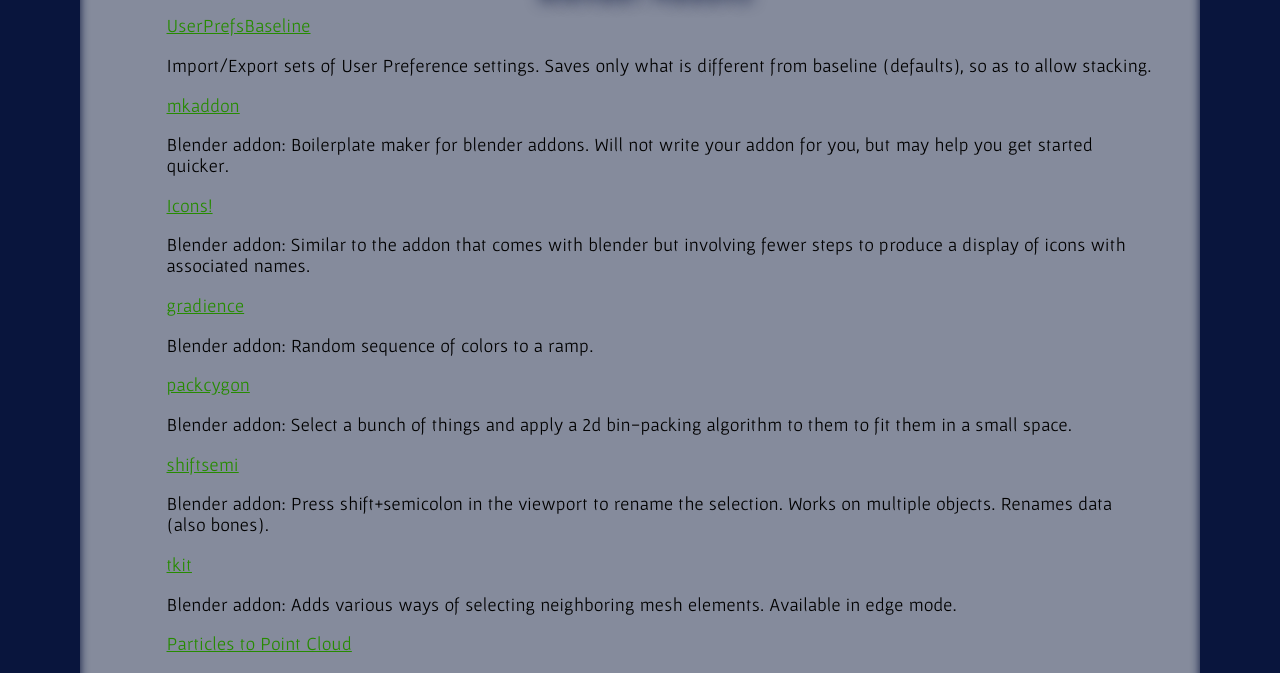
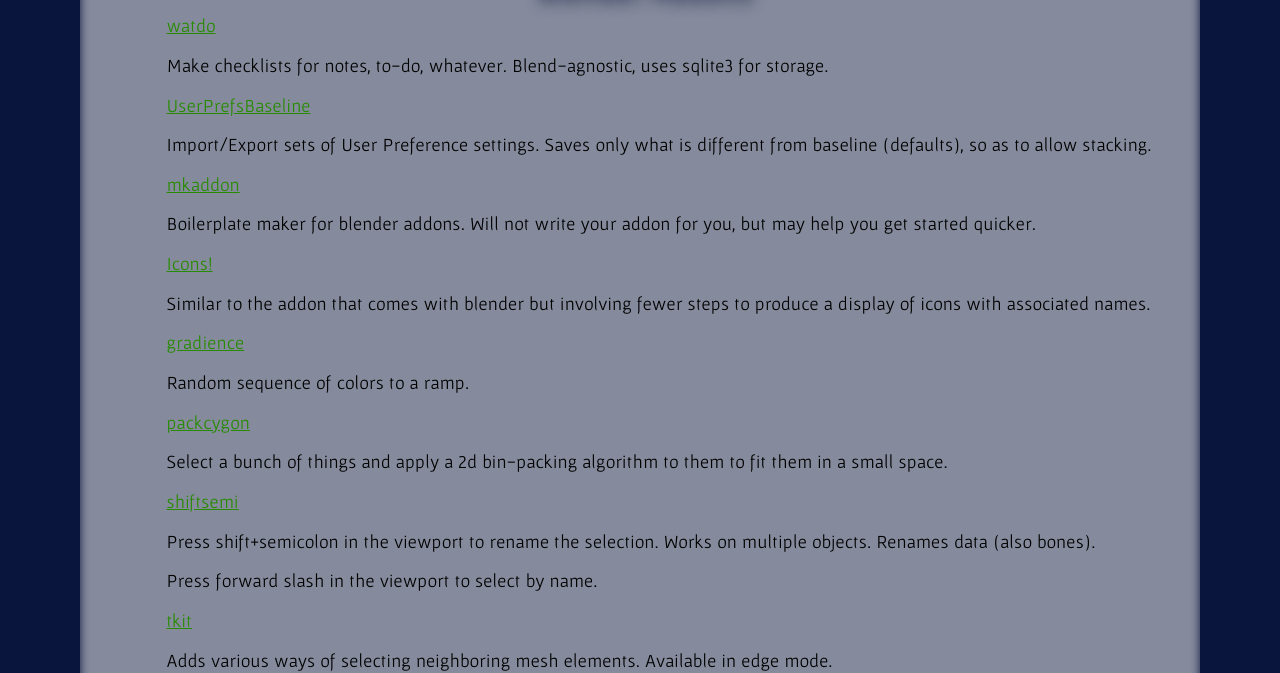
Before and after one commit to dustractor/dustractor.github.io, a plain HTML site: page index.html in a window 1280 px wide. Shown: the part 135-808 px from the top of the page. Drawn offline with Linux system fonts and the light colour scheme.

Commit message:
no see ums

```diff
--- a/index.html
+++ b/index.html
@@ -14,6 +14,12 @@
     <h2>Blender Addons</h2>
     <ul>
         <li>
+            <a href="/watdo">watdo</a>
+            <p>
+                Make checklists for notes, to-do, whatever.  Blend-agnostic, uses sqlite3 for storage.
+            </p>
+        </li>
+        <li>
             <a href="/UserPrefsBaseline">UserPrefsBaseline</a>
             <p>
                 Import/Export sets of User Preference settings.  Saves only what is different from baseline (defaults), so as to allow stacking.
@@ -22,43 +28,46 @@
         <li>
             <a href="/mkaddon">mkaddon</a>
             <p>
-                Blender addon: Boilerplate maker for blender addons.  Will not write your addon for you, but may help you get started quicker.
+                Boilerplate maker for blender addons.  Will not write your addon for you, but may help you get started quicker.
             </p>
         </li>
         <li>
             <a href="/Icons-">Icons!</a>
             <p>
-                Blender addon:  Similar to the addon that comes with blender but involving fewer steps to produce a display of icons with associated names.
+                Similar to the addon that comes with blender but involving fewer steps to produce a display of icons with associated names.
             </p>
         </li>
         <li>
             <a href="/gradience">gradience</a>
             <p>
-                Blender addon:  Random sequence of colors to a ramp.
+                Random sequence of colors to a ramp.
             </p>
         </li>
         <li>
             <a href="/packcygon">packcygon</a>
             <p>
-                Blender addon:  Select a bunch of things and apply a 2d bin-packing algorithm to them to fit them in a small space.
+                Select a bunch of things and apply a 2d bin-packing algorithm to them to fit them in a small space.
             </p>
         </li>
         <li>
             <a href="/shiftsemi">shiftsemi</a>
             <p>
-                Blender addon:  Press shift+semicolon in the viewport to rename the selection. Works on multiple objects. Renames data (also bones).
+                Press shift+semicolon in the viewport to rename the selection. Works on multiple objects. Renames data (also bones).
+            </p>
+            <p>
+                Press forward slash in the viewport to select by name.
             </p>
         </li>
         <li>
             <a href="/tkit">tkit</a>
             <p>
-                Blender addon:  Adds various ways of selecting neighboring mesh elements.  Available in edge mode.
+                Adds various ways of selecting neighboring mesh elements.  Available in edge mode.
             </p>
         </li>
         <li>
             <a href="/particles_to_pointcloud">Particles to Point Cloud</a>
             <p>
-                Blender addon:  With a mesh object selected, rip the locations of the active particle system into a new mesh.
+                With a mesh object selected, rip the locations of the active particle system into a new mesh.
             </p>
         </li>
     </ul>
```
